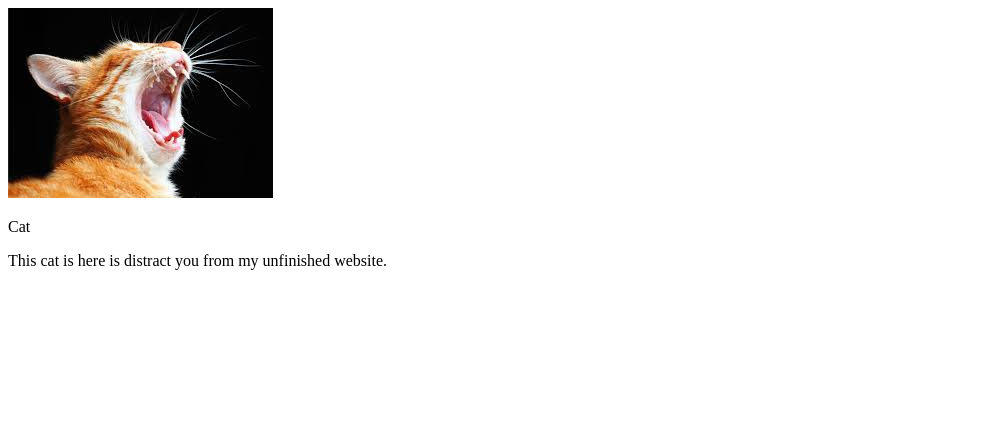
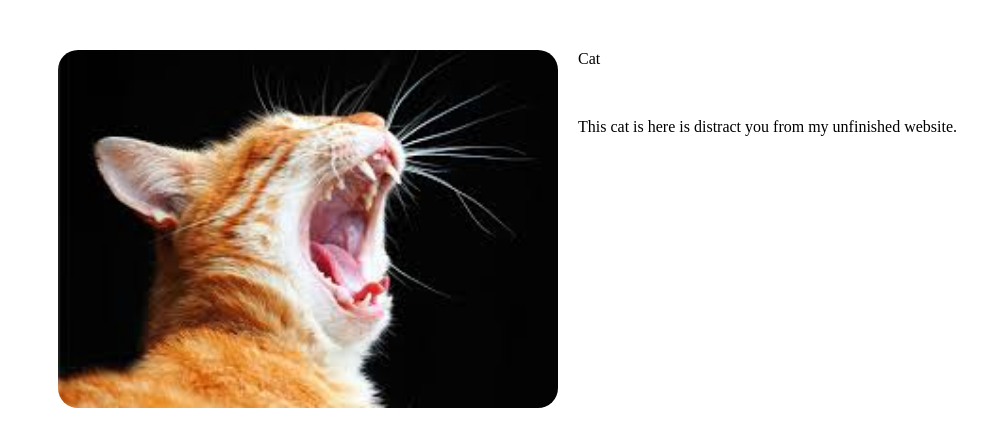
Before and after one commit to brooks-liu/personal-website, a plain HTML site: page index.html in a window 1280 px wide. Shown: the whole page, without its empty margins (0-1008 px from the left). Drawn offline with Linux system fonts and the light colour scheme.

Commit message:
created css notes

```diff
--- a/index.html
+++ b/index.html
@@ -1,7 +1,19 @@
 <!DOCTYPE html>
 <html>
     <head>
-            <title>Hi, I'm Brooks Liu</title>
+        <title>Brooks</title>
+        <style>
+            img {
+                width: 500px;
+                border-radius: 20px;
+                float: left;
+                margin-right: 20px;
+                margin-left: 50px;
+            }
+            p {
+                margin-top: 50px;
+            }
+        </style>
     </head>
     <body>
         <img src="images/cat.jpg" alt="Image cannot be displayed">
```
Also changed, not shown: css-notes.txt (added), html-notes.txt.
